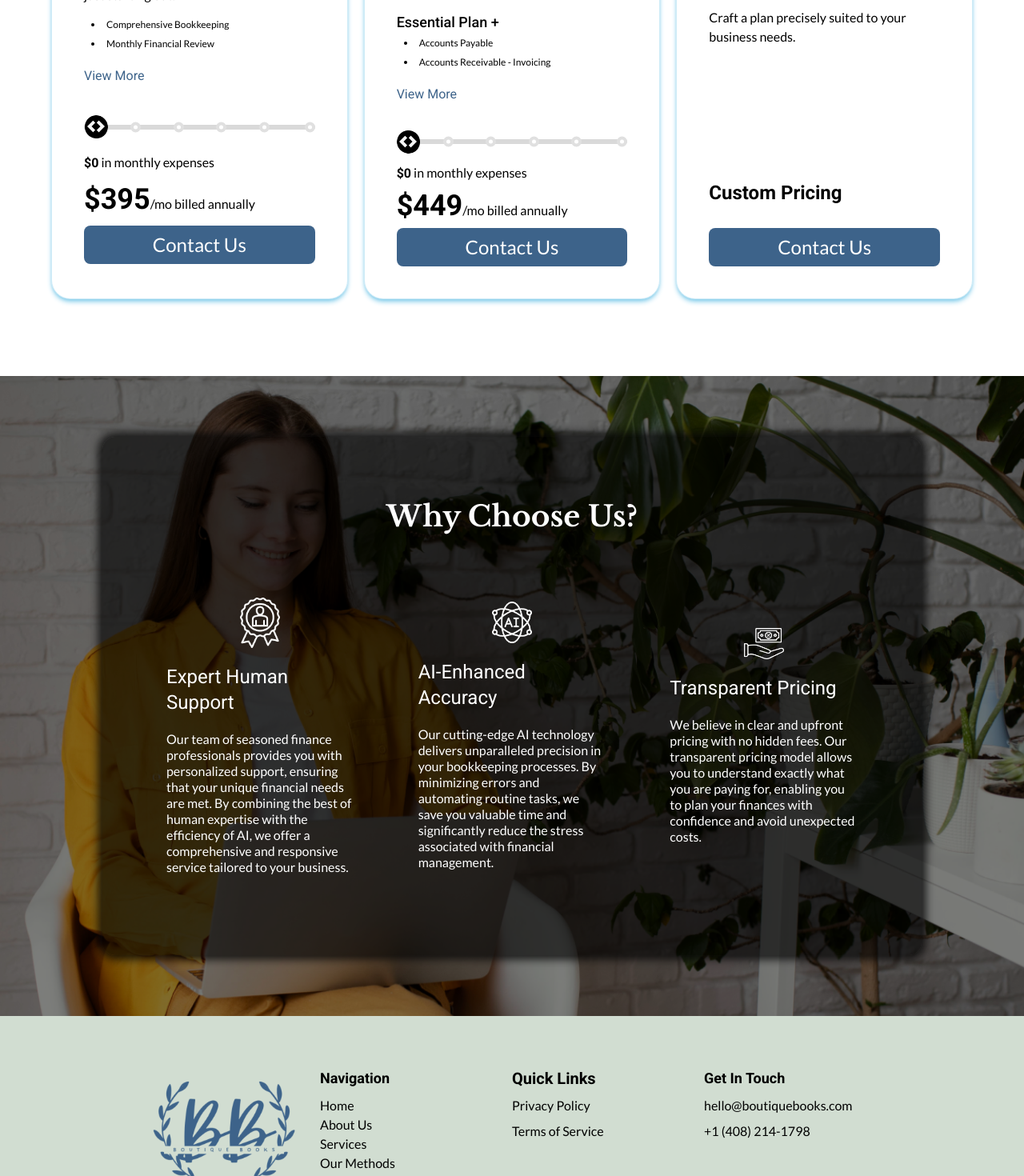
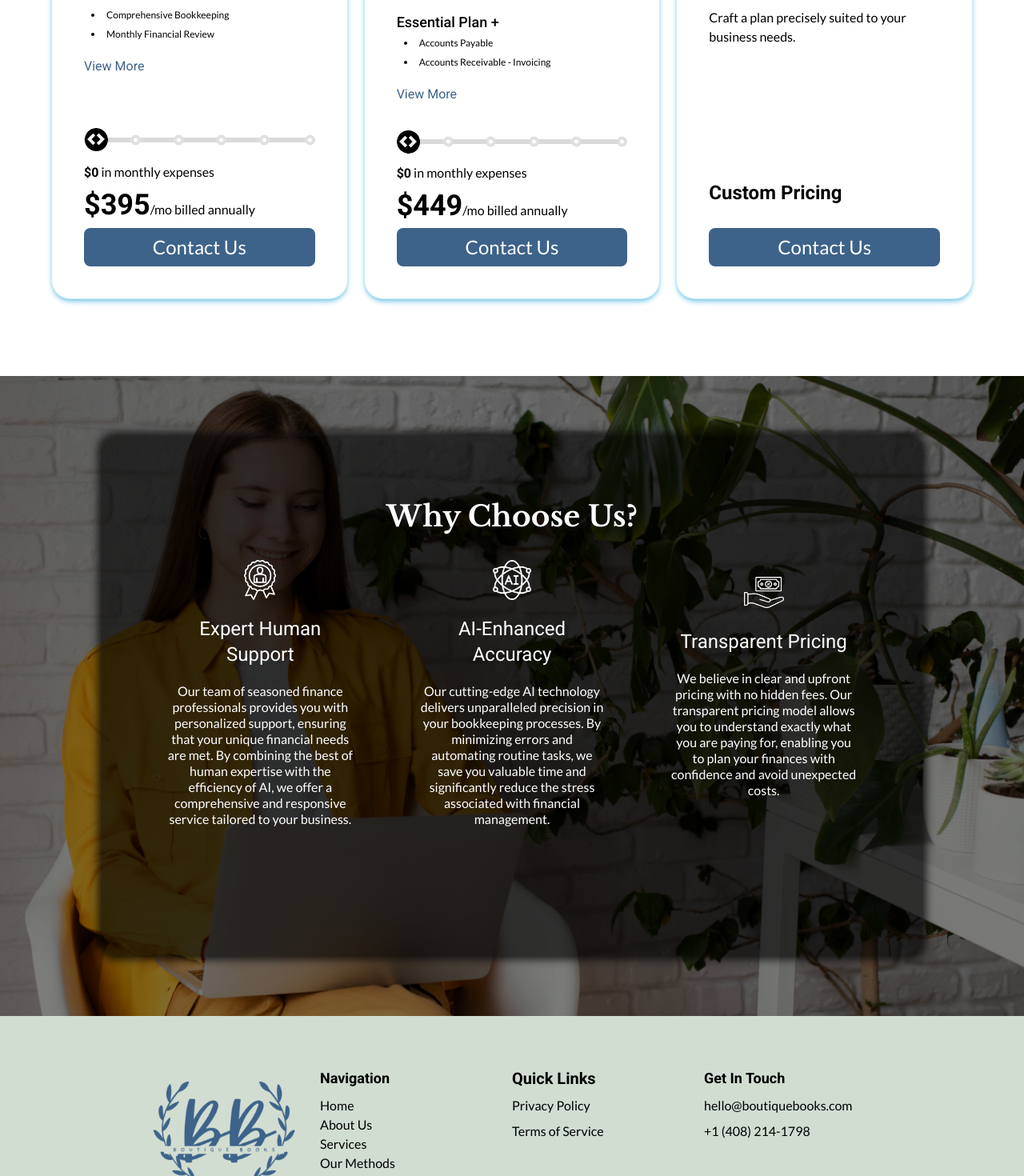
Before and after one commit to NikhilMourya/Boutique-Books, a React (Vite) app: page /pricing in a window 1280 px wide. Shown: the part 479-1949 px from the top of the page at 80% size. Built offline with nearby package versions, Linux system fonts and the light colour scheme; a web font is replaced by a local one.

Commit message:
ui updates and responsive

```diff
--- a/src/page/AboutPage.jsx
+++ b/src/page/AboutPage.jsx
@@ -177,7 +177,7 @@ export default function AboutPage() {
         </div>
         <div className='w-full relative' >
           <div className='pt-4 px-5 md:px-0 lg:pt-10 w-full md:pr-10'>
-            <H1 className="font-primary text-xl md:text-3xl flex lg:flex-row text-white">
+            <H1 className="font-primary text-xl md:text-3xl flex lg:flex-row justify-center pb-2 text-white">
               <span className="font-primary">Origin</span>
               <span className="font-primary">Story</span>
             </H1>
--- a/src/page/ContactUs.jsx
+++ b/src/page/ContactUs.jsx
@@ -4,10 +4,10 @@ export default function ContactUs() {
     return (
         <main className="pt-36">
             <div className="">
-                <h1 className="text-2xl md:text-4xl font-semibold mb-3 text-center">Customer Service</h1>
+                {/* <h1 className="text-2xl md:text-4xl font-semibold mb-3 text-center">Customer Service</h1> */}
                 <div className="grid grid-cols-2 gap-5  md:gap-20 w-full max-w-6xl mx-auto">
 
-                    <div className="col-span-2 w-full p-4 flex-grow h-screen py-10">
+                    <div className="col-span-2 w-full p-4 flex-grow h-screen pb-10">
                         <iframe
                             title="Mailchimp Contact Form"
                             src="https://us17.list-manage.com/contact-form?u=fada68f8697eace3c42993d0d&form_id=13cc1c9dea2f419c09dc60db25311019"
--- a/src/page/OurMethods.jsx
+++ b/src/page/OurMethods.jsx
@@ -127,7 +127,7 @@ export default function OurMethods() {
 
 
       <section className="fixed z-20" id='title-wrapper'>
-        <div className='w-9/12 mx-auto flex flex-col gap-y-10 md:gap-x-24 lg:px-16 items-center justify-center'>
+        <div className='w-9/12 bg-white rounded-2xl py-4 mx-auto flex flex-col gap-y-10 md:gap-x-24 lg:px-16 items-center justify-center'>
           <H1 className={'font-primary text-2xl'}>How We Make It Happen</H1>
 
           <p className='text-black text-sm md:text-lg font-semibold'>
--- a/src/page/PricingPage.jsx
+++ b/src/page/PricingPage.jsx
@@ -243,7 +243,7 @@ export default function PricingPage() {
               {expanded ? "View Less" : "View More"}
             </button>
           </div>
-          <div className="relative flex items-center my-4">
+          <div className="relative flex items-center my-4 mt-12">
             <input
               value={priceRange}
               min={MIN}
@@ -361,12 +361,12 @@ export default function PricingPage() {
       >
         <img
           src={ModelImg}
-          className="w-full h-full object-cover absolute brightness-50"
+          className="w-full h-full bg-cover md:bg-cover bg-center object-cover bg-no-repeat absolute brightness-50"
         />
 
         <div
           id="bg-overlay"
-          className="w-[80%] grid rounded-2xl gap-y-5 p-14 md:p-20 my-10  text-white mx-auto md:h-[648px] bg-black/60 drop-shadow-sm"
+          className="w-[80%] grid rounded-2xl gap-y-5 p-8 sm:p-14 md:p-20 my-10  text-white mx-auto md:h-[648px] bg-black/60 drop-shadow-sm"
           style={{
             boxShadow: '0px 0px 11px 5px #060606cf',
           }}
@@ -378,20 +378,20 @@ export default function PricingPage() {
             {whyChooseUs.map(({ title, desc, imgURL }, index) => (
               <div
                 key={imgURL}
-                className="text-left flex flex-col gap-y-5 justify-center"
+                className="text-left flex flex-col gap-y-5 justify-center items-center"
               >
                 <img
                   src={imgURL}
-                  className={`w-[50px] block mx-auto ${'feature-icon' + index}`}
+                  className={`w-[50px] h-[50px] object-contain block mx-auto ${'feature-icon' + index}`}
                   alt={title}
                 />
                 <h3
-                  className={`texl-xl md:text-2xl ${'feature-title' + index}`}
+                  className={`texl-xl text-center md:text-2xl ${'feature-title' + index}`}
                 >
                   {title}
                 </h3>
                 <p
-                  className={`leading-tight text-base ${'feature-desc' + index
+                  className={`leading-tight min-h-64 text-center whitespace-pre-line text-base ${'feature-desc' + index
                     }`}
                 >
                   {desc}
--- a/src/page/ServicesPage.jsx
+++ b/src/page/ServicesPage.jsx
@@ -162,7 +162,7 @@ const ServicesPage = () => {
           <div className=" mx-auto w-full lg:rounded-t-2xl overflow-hidden">
             <div className="mx-auto relative lg:rounded-t-2xl">
               <div className="center relative z-0">
-                <div className="w-full h-screen md:h-[145vh] sm:h-[110vh] lg:h-full lg:rounded-t-2xl"
+                <div className="w-full h-auto md:h-[145vh] sm:h-[110vh] lg:h-full lg:rounded-t-2xl"
                   onMouseEnter={handleMouseEnter} // Pause autoplay on hover
                   onMouseLeave={handleMouseLeave}>
                   <Slider
@@ -187,7 +187,7 @@ const ServicesPage = () => {
                       <h1 className="mb-10 text-2xl opacity-80 font-primary text-left">
                         Our Services
                       </h1>
-                      <div className="flex flex-col md:flex-row gap-10">
+                      <div className="flex flex-col md:flex-row gap-4 md:gap-10">
                         <div className="flex-grow sm:h-70 md:h-auto">
                           <h1 className="mb-5 md:mb-10 md:text-4xl lg:text-5xl font-medium font-primary text-left service-heading">
                             {activeHeading}
@@ -209,7 +209,7 @@ const ServicesPage = () => {
                                   <div key={index} className="p-3 lg:p-4">
                                     <img
                                       src={item.image}
-                                      className="object-cover transition-all duration-500 ease-in-out h-44 w-40 md:w-full md:h-auto rounded-md"
+                                      className="object-cover transition-all duration-500 ease-in-out h-34 w-30 md:w-full md:h-auto rounded-md"
                                     />
                                   </div>
                                 ))}
```
Also changed, not shown: src/page/HomePage.jsx (+27 -16 lines), 1 other file (tests, documents, lock files or other folders).
